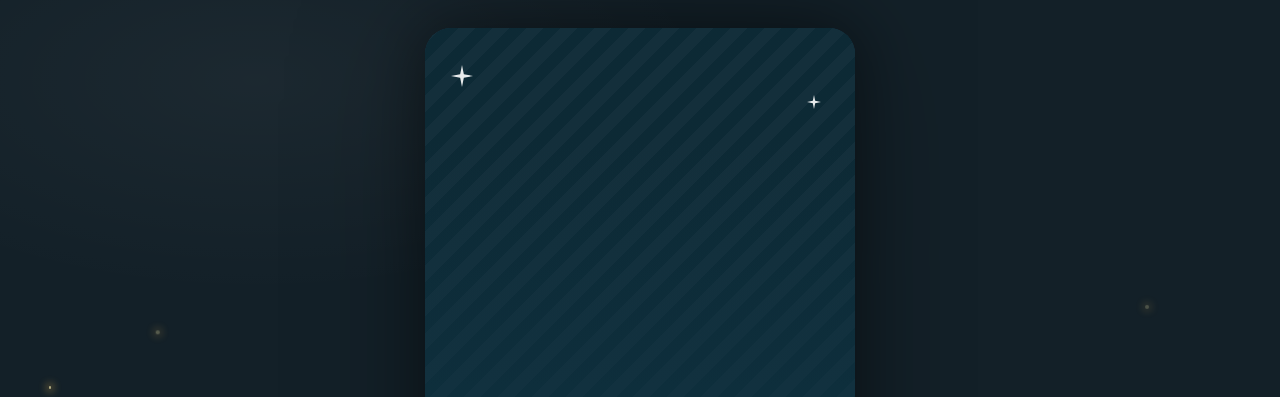
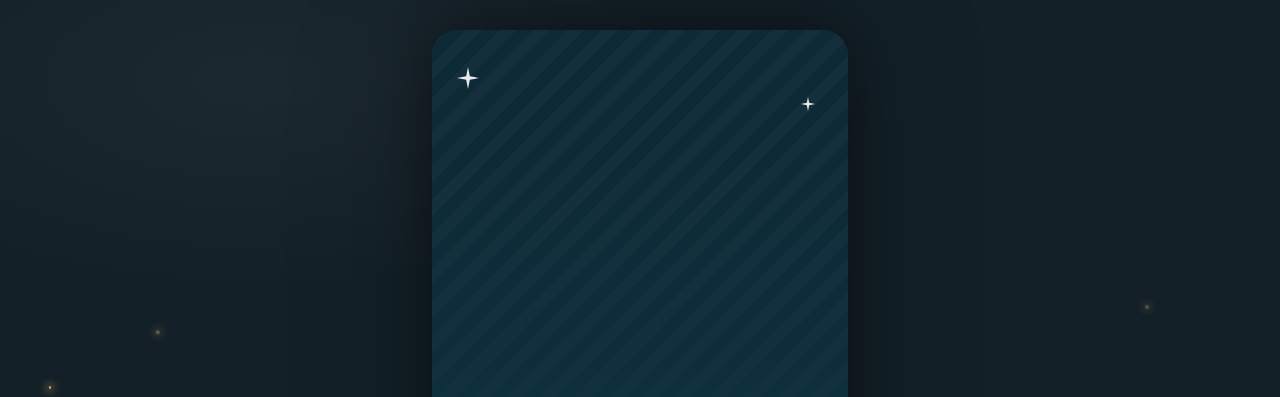
Before and after one commit to pluddie/pluddieQuiz, a plain HTML site: page index.html in a window 1280 px wide. Shown: the top 397 px of the page. Drawn offline with Linux system fonts and the light colour scheme.

Commit message:
Add files via upload

```diff
--- a/index.html
+++ b/index.html
@@ -27,7 +27,7 @@
     min-height:100dvh;
     display:flex;
     justify-content:center;
-    align-items:stretch;
+    align-items:center;
     overflow:hidden;
     background:var(--bg-deep);
     color:var(--parchment);
@@ -56,21 +56,17 @@
   /* ---------- App shell：手機為主，平板/桌面以背景色延伸 ---------- */
   .app-shell{
     position:relative; z-index:2;
-    width:100%; max-width:430px;
-    height:100dvh;
+    aspect-ratio:9/16;
+    height:min(calc(100dvh - 32px), calc(100vw * 16 / 9), 740px);
+    width:auto;
     display:flex; flex-direction:column;
     background:var(--bg-deep);
     overflow:hidden;
     isolation:isolate;
-  }
-  @media (min-width:431px){
-    .app-shell{
-      margin:28px 0; height:calc(100dvh - 56px);
-      border-radius:26px;
-      box-shadow:
-        0 0 60px rgba(0,0,0,.4),
-        0 0 140px rgba(0,0,0,.25);
-    }
+    border-radius:26px;
+    box-shadow:
+      0 0 60px rgba(0,0,0,.4),
+      0 0 140px rgba(0,0,0,.25);
   }
 
   .screen-stack{ position:relative; flex:1; min-height:0; }
@@ -591,6 +587,7 @@
       if(c.type === 'video'){
         var v = document.createElement('video');
         v.muted = true; v.playsInline = true; v.loop = true; v.autoplay = true;
+        v.setAttribute('muted', ''); v.setAttribute('playsinline', '');
         v.setAttribute('webkit-playsinline', '');
         v.addEventListener('loadeddata', function(){
           onReady(v);
```
